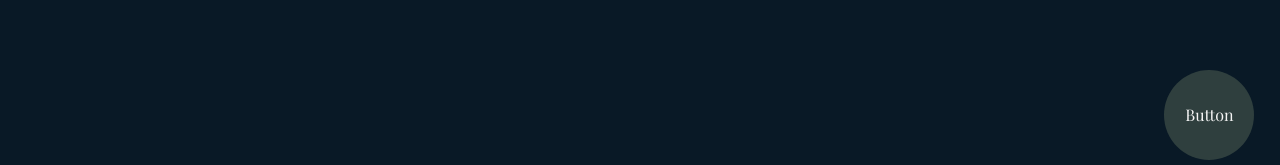
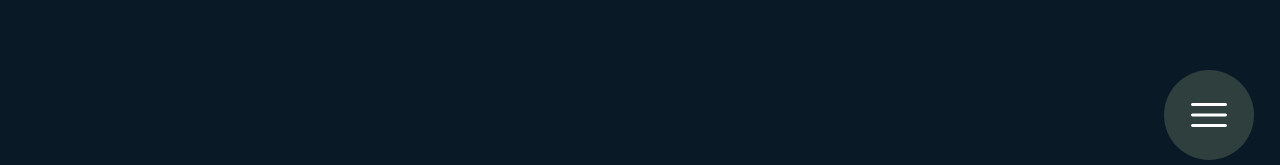
Before and after one commit to NicoPom/PORTFOLIO, a React (Vite) app: page / in a window 1280 px wide. Shown: the part 632-797 px from the top of the page. Built offline with nearby package versions, Linux system fonts and the light colour scheme; the HTML template or start-up script is replaced by a standard one.

Commit message:
fixing and cleaning up nav animations

```diff
--- a/src/App.jsx
+++ b/src/App.jsx
@@ -16,17 +16,16 @@ export default function App() {
 
   function closeNavBar() {
     setIsNavBarOpen(false);
-
     setTimeout(() => {
       setIsNavButtonVisible(true);
-    }, 300);
+    }, 150);
   }
 
   function openNavBar() {
     setIsNavButtonVisible(false);
     setTimeout(() => {
       setIsNavBarOpen(true);
-    }, 300);
+    }, 150);
   }
 
   //close navbar on scroll. It can be annoying for the user actually.
@@ -37,12 +36,13 @@ export default function App() {
 
   return (
     <div className="app">
-      <OutsideClickHandler onOutsideClick={() => closeNavBar()}>
+      <OutsideClickHandler onOutsideClick={closeNavBar}>
         <button
           className={isNavButtonVisible ? "button--visible" : "button--hidden"}
           onClick={openNavBar}
+          aria-label="Open navigation"
         >
-          Button
+          <img src="img/menu.svg" alt="menu icon" />
         </button>
         <Navbar isNavBarOpen={isNavBarOpen} />
       </OutsideClickHandler>
--- a/src/Components/Navbar.jsx
+++ b/src/Components/Navbar.jsx
@@ -2,10 +2,8 @@ import React from "react";
 import { NavLink } from "react-router-dom";
 
 export default function Navbar(props) {
-  const navClassName = props.isNavBarOpen
-    ? "navbar--visible"
-    : "navbar--hidden";
-  const linkClassName = props.isNavBarOpen ? "link--visible" : "link--hidden";
+  const navClassName = props.isNavBarOpen ? "" : "navbar--hidden";
+  const linkClassName = props.isNavBarOpen ? "" : "navlink--hidden";
   return (
     <nav className={navClassName}>
       <NavLink
--- a/src/style.css
+++ b/src/style.css
@@ -58,7 +58,7 @@ a {
 button {
   all: unset;
   background-color: var(--outer-space-crayola);
-  text-align: center;
+
   cursor: pointer;
   position: fixed;
   bottom: 1%;
@@ -68,6 +68,10 @@ button {
   border-radius: 50%;
 }
 
+button > img {
+  display: block;
+  margin: 0 auto;
+}
 /** ==== LAYOUT ==== */
 
 html {
@@ -90,6 +94,7 @@ html {
 
 nav {
   background: var(--outer-space-crayola);
+  width: 96vw;
   height: 90px;
   border-radius: 2rem;
   display: flex;
@@ -120,73 +125,74 @@ nav {
 
 /** ==== ANIMATIONS ==== **/
 
-.navlink:hover {
-  transform: scale(1.2);
-  transition: transform 300ms;
+/* -- Navbar Animation -- */
+
+nav {
+  transition: all 150ms;
+}
+
+.navbar--hidden {
+  transition: all 150ms;
+  transform: translateX(+98vw);
+  visibility: hidden;
+  width: 0vw;
+}
+
+/* non active */
+.navlink {
+  visibility: visible;
+  transition: all 150ms;
+  transition-property: transform; /* to avoid the transition of the visibility property */
 }
 
 /* active class for nav links */
 .active {
-  font-weight: 500;
   filter: brightness(0) saturate(100%) invert(79%) sepia(8%) saturate(2079%)
     hue-rotate(20deg) brightness(84%) contrast(84%); /* emulates olive green color */
   transform: scale(1.2);
   transition: all 150ms;
 }
 
-/* navbar animation */
-.navbar--visible {
-  transition: all 300ms;
-  transform: translateX(0vw);
-  visibility: visible;
-  width: 96vw;
-}
-
-.navbar--hidden {
-  transition: all 300ms;
-  transform: translateX(+98vw);
+.navlink--hidden {
   visibility: hidden;
-  width: 0vw;
-}
-
-.link--visible {
-  visibility: visible;
-  transition: all 300ms;
-  transition-property: transform; /* to avoid the transition of the visibility property */
-}
-
-.link--hidden {
-  visibility: hidden;
-  transition: all 300ms;
+  transition: all 150ms;
   transition-property: transform;
 }
 
-/* button animation */
+.navlink:hover {
+  transform: scale(1.2);
+}
+
+/* Button Animation */
 
 .button--visible {
-  transition: all 300ms;
+  transition: all 150ms;
   scale: 1;
   visibility: visible;
 }
 
 .button--hidden {
-  transition: all 300ms;
+  transition: all 150ms;
   scale: 0;
   visibility: hidden;
 }
 
-/* classes for page transition */
+button:hover {
+}
+
+/* -- Page Animation -- */
+
+/* classes for page transition with CSSTransition*/
 .fade-enter {
   opacity: 0;
-  transform: translate(0, 25px);
+  transform: translate(-50px, 0);
   z-index: 1;
 }
 .fade-enter.fade-enter-active {
   opacity: 1;
   transform: translate(0, 0);
-
-  transition: opacity 250ms ease-out, transform 300ms ease;
+  transition: opacity 250ms ease-out, transform 150ms ease;
 }
 .fade-exit {
-  opacity: 0;
+  display: none;
 }
```
Also changed, not shown: public/img/menu.svg (added).
